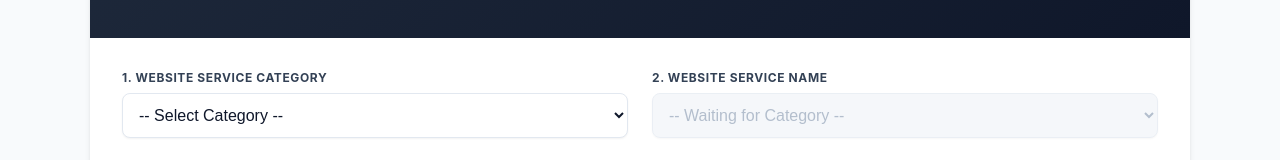
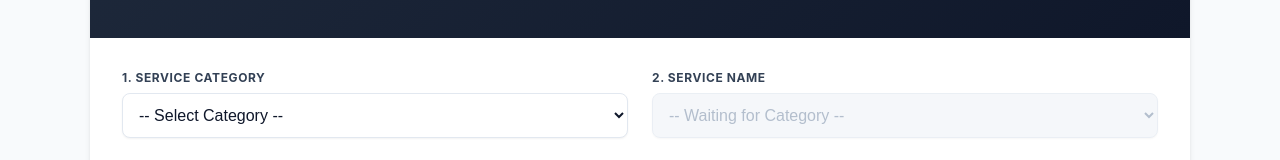
Before and after one commit to fawazmajeed/servicecatalogue, a plain HTML site: page index.html in a window 1280 px wide. Shown: the part 161-321 px from the top of the page. Drawn offline with Linux system fonts and the light colour scheme.

Commit message:
Text correction
Service name instead of website service category

```diff
--- a/index.html
+++ b/index.html
@@ -245,13 +245,13 @@
 
     <div class="controls">
         <div class="form-group">
-            <label for="catSelect">1. Website Service Category</label>
+            <label for="catSelect">1. Service Category</label>
             <select id="catSelect">
                 <option value="">-- Select Category --</option>
             </select>
         </div>
         <div class="form-group">
-            <label for="servSelect">2. Website Service Name</label>
+            <label for="servSelect">2. Service Name</label>
             <select id="servSelect" disabled>
                 <option value="">-- Waiting for Category --</option>
             </select>
```
